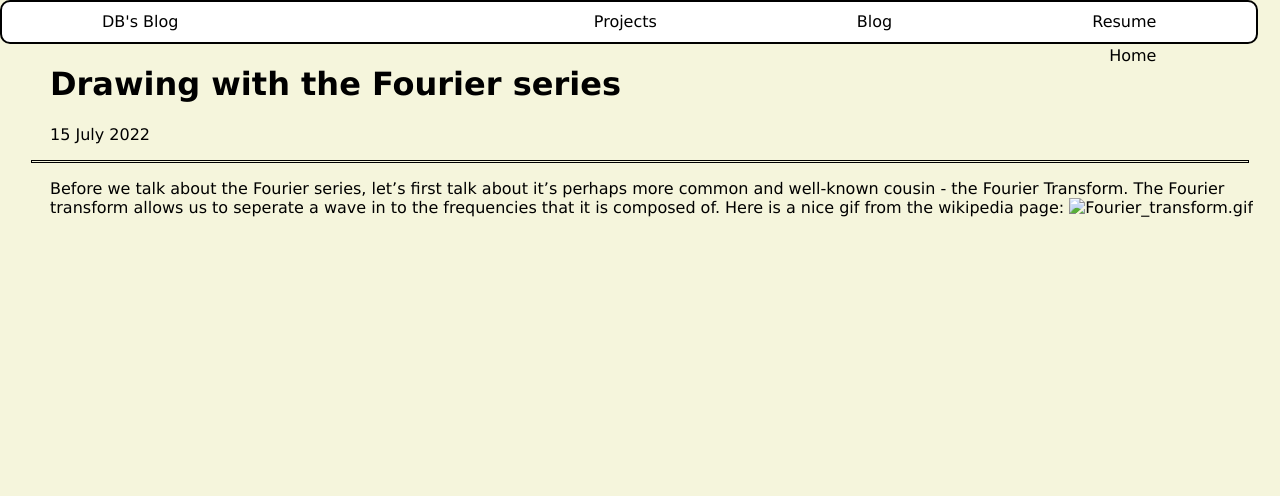
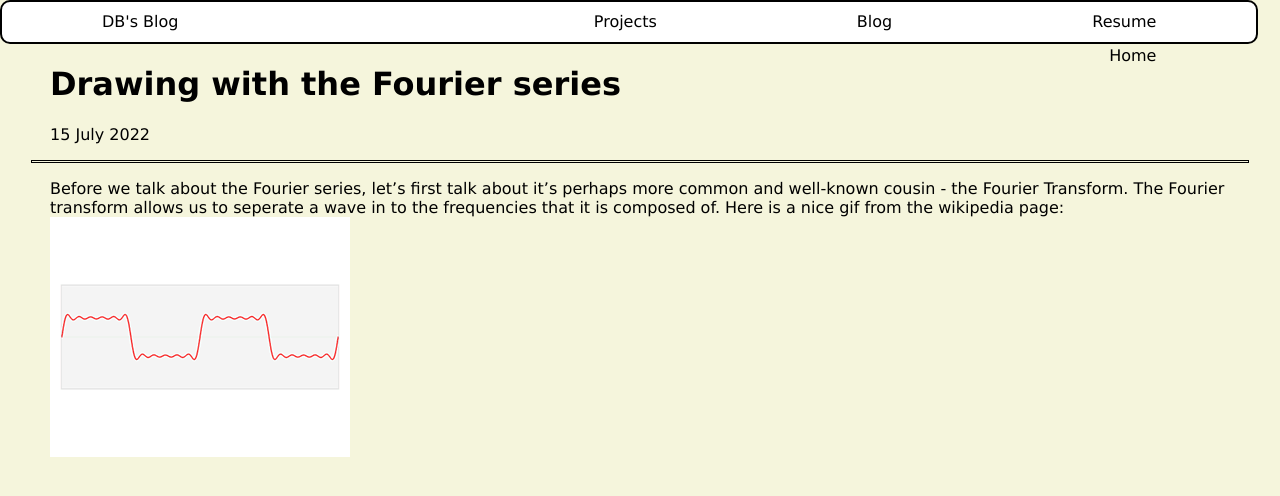
Before and after one commit to Dinhbaon/Dinhbaon.github.io, a Jekyll site: the page built from _posts/2022-06-29-Drawing-with-the-fourier-series.markdown, in a window 1280 px wide and 900 px high. Shown: the top 496 px of the window. Built offline with Jekyll 4.4.1, drawn with Linux system fonts in a browser that asks for light colours.

Commit message:
Update 2022-06-29-Drawing-with-the-fourier-series.markdown

```diff
--- a/_posts/2022-06-29-Drawing-with-the-fourier-series.markdown
+++ b/_posts/2022-06-29-Drawing-with-the-fourier-series.markdown
@@ -8,4 +8,4 @@ categories:
 ---
 Before we talk about the Fourier series, let's first talk about it's perhaps more common and well-known cousin - the Fourier Transform.
 The Fourier transform allows us to seperate a wave in to the frequencies that it is composed of. Here is a nice gif from the wikipedia page:
-![Fourier_transform.gif](Fourier_transform.gif)
+![Fourier_transform_gif](/Fourier_transform.gif)
```
